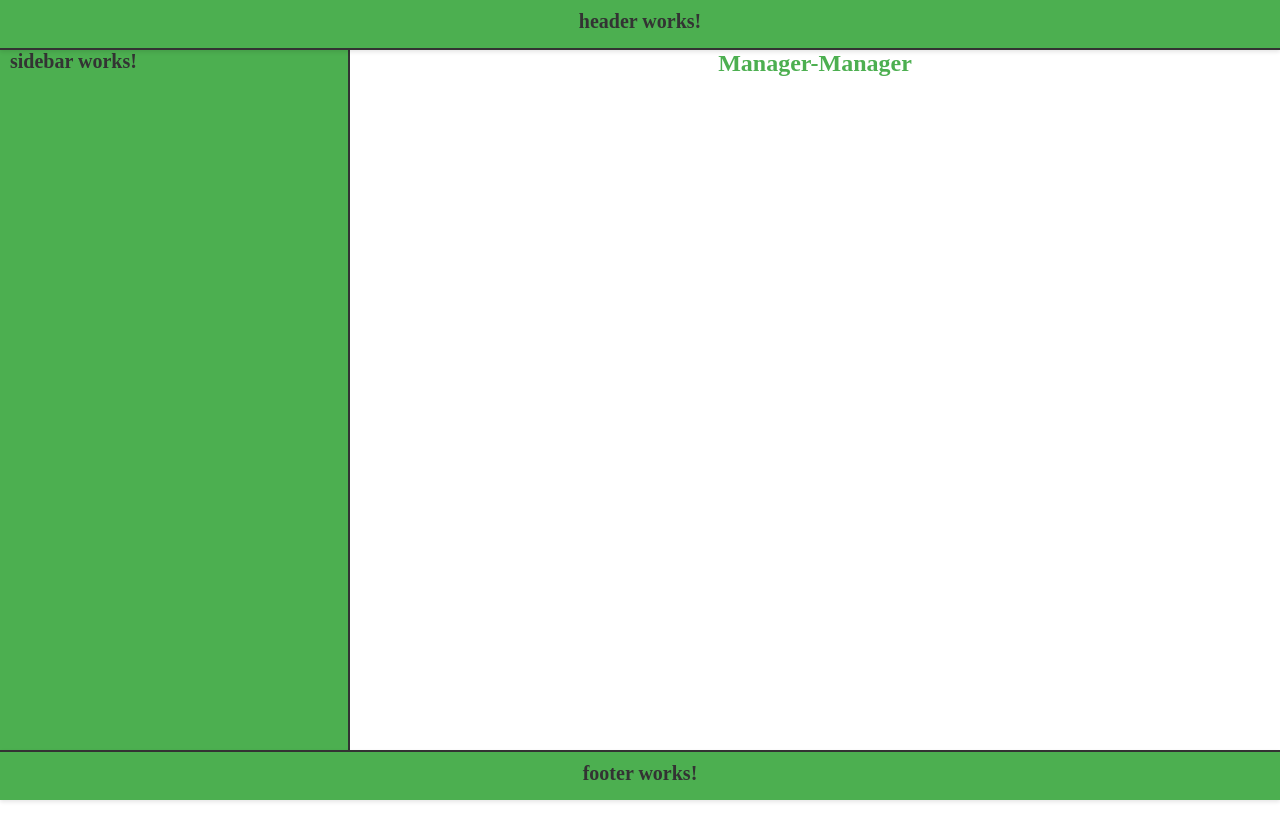
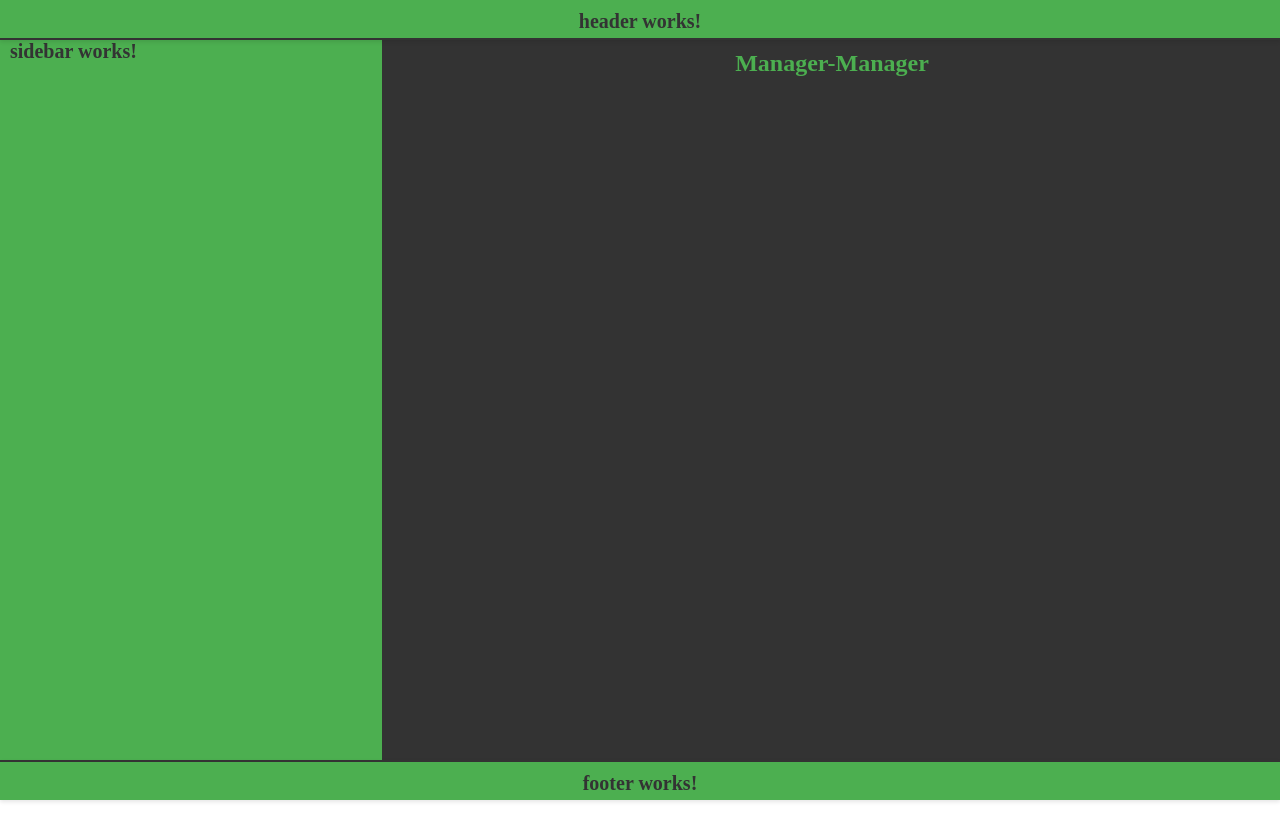
Before and after one commit to CodefrogCF/employee_manager_frontend, an Angular app: page / in a window 1280 px wide. Shown: the top 840 px of the page. After the commit the page ends 800 px from the top, so only its background shows below. Built offline with nearby package versions, Linux system fonts and the light colour scheme.

Commit message:
set up the boxes and structure for the dashboard design

```diff
--- a/src/app/components/dashboard/dashboard.component.css
+++ b/src/app/components/dashboard/dashboard.component.css
@@ -1,7 +1,12 @@
 h1 {
+    position: fixed;
+    top: 3vh;
+    left: 30%;
     color: #4CAF50;
+    background-color: #333;
+    height: 90.5vh;
+    width: 70vw;
     font-size: 24px;
     text-align: center;
-    margin-top: 50px;
-    margin-left: 350px;
+    padding: 10px;
 }
--- a/src/app/components/footer/footer.component.css
+++ b/src/app/components/footer/footer.component.css
@@ -5,12 +5,12 @@ p {
     position: fixed;
     bottom: 0;
     left: 0;
-    width: 100%;
+    margin: 0;
+    width: 100vw;
     z-index: 1000;
-    height: 50px;
+    height: 5vh;
     background-color: #4CAF50;
     padding: 10px;
-    margin: 0;
     text-align: center;
     border-top: #333 2px solid;
     box-shadow: 0 2px 4px rgba(0, 0, 0, 0.1);
--- a/src/app/components/header/header.component.css
+++ b/src/app/components/header/header.component.css
@@ -5,12 +5,13 @@ p {
     position: fixed;
     top: 0;
     left: 0;
-    width: 100%;
+    margin: 0;
+    margin-top: 0;
+    width: 100vw;
     z-index: 1000;
-    height: 50px;
+    height: 5vh;
     background-color: #4CAF50;
     padding: 10px;
-    margin: 0;
     text-align: center;
     border-bottom: #333 2px solid;
     box-shadow: 0 2px 4px rgba(0, 0, 0, 0.1);
--- a/src/app/components/sidebar/sidebar.component.css
+++ b/src/app/components/sidebar/sidebar.component.css
@@ -5,13 +5,13 @@ p {
     position: fixed;
     top: 0;
     left: 0;
-    width: 350px;
+    width: 30vw;
     z-index: 999;
-    height: 100%;
+    height: 100vh;
+    padding: 10px;
+    padding-top: 5vh;
+    padding-bottom: 5vh;
     margin: 0;
-    padding: 10px;
-    padding-top: 50px;
-    padding-bottom: 50px;
     background-color: #4CAF50;
     border-right: #333 2px solid;
 }
```
